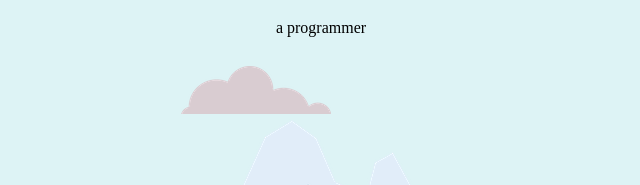
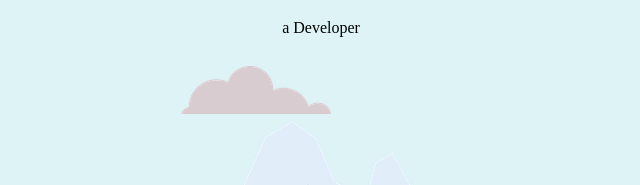
Before and after one commit to varundutia/personalinfo, a plain HTML site: page index.html in a window 1280 px wide. Shown: the part 200-385 px from the top of the page, 319-959 px from the left. Drawn offline with Linux system fonts and the light colour scheme; a web font is replaced by a local one.

Commit message:
Update index.html
changed name

```diff
--- a/index.html
+++ b/index.html
@@ -13,7 +13,7 @@
         <div class="top-container">
             <img class="top-cloud" src="images/cloud.png" alt ="cloud-img">
             <h1>I'm <br>Varun.</h1>
-            <p>a programmer</p>
+            <p>a Developer</p>
             <img class="bottom-cloud" src="images/cloud.png" alt ="cloud-img">
             <img src="images/mountain.png" alt ="mountain-img">
         </div>
```
